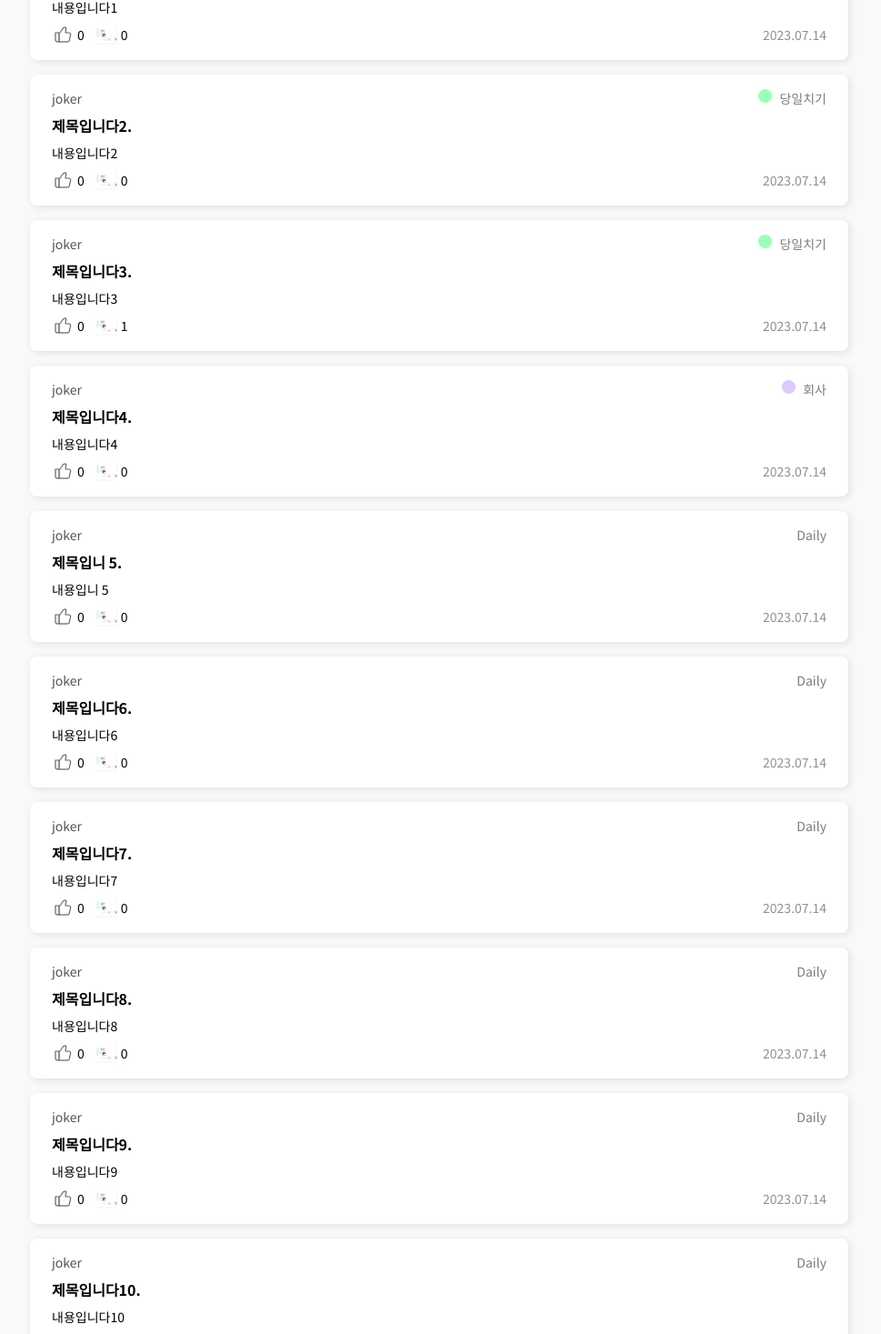
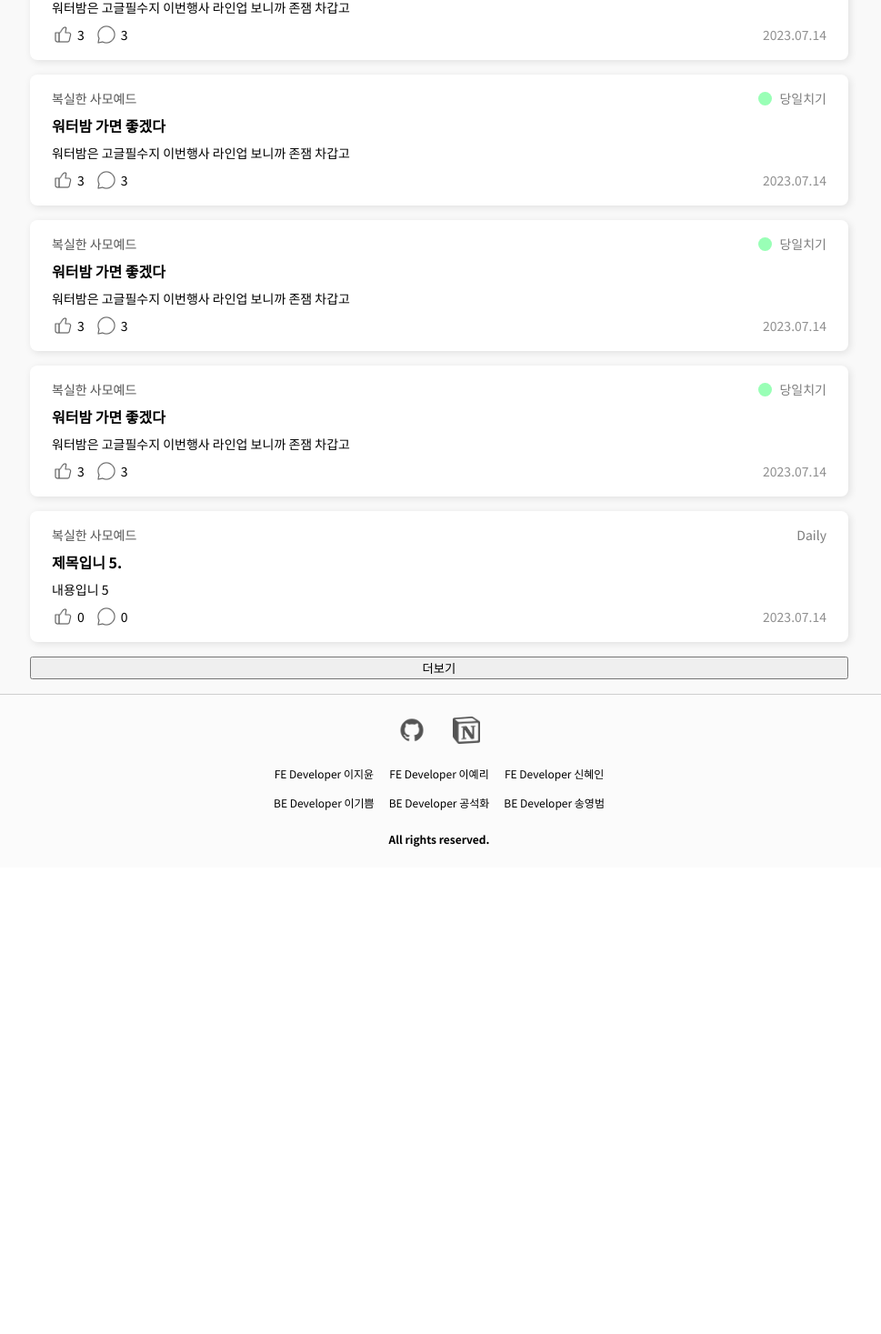
Before and after one commit to codestates-seb/seb44_main_032, a Vue app in the folder client/: page /community in a window 1280 px wide. Shown: the part 296-1763 px from the top of the page at 91% size, without its empty margins (157-1126 px from the left). After the commit the page ends 1250 px from the top, so only its background shows below. Built offline with nearby package versions, Linux system fonts and the light colour scheme; no server answers; a small style sheet from the web is missing.

Commit message:
fix : css

```diff
--- a/client/public/community/getCommunityList-page1.json
+++ b/client/public/community/getCommunityList-page1.json
@@ -2,49 +2,47 @@
   "data": [
     {
       "communityId": 1,
-      "title": "제목입니다1",
-      "body": "내용입니다1",
+      "title": "워터밤 가면 좋겠다",
+      "body": "워터밤은 고글필수지 이번행사 라인업 보니까 존잼 차갑고",
       "category": "당일치기",
       "createdAt": "2023-07-14T15:32:43.140087",
       "updatedAt": "2023-07-14T15:32:43.140087",
-      "userInfo": { "nickname": "joker" },
-      "views": 0,
-      "liked": 0
+      "userInfo": { "nickname": "복실한 사모예드" },
+      "views": 3,
+      "liked": 3
     },
     {
       "communityId": 2,
-      "title": "제목입니다2.",
-      "body": "내용입니다2",
+      "title": "워터밤 가면 좋겠다",
+      "body": "워터밤은 고글필수지 이번행사 라인업 보니까 존잼 차갑고",
       "category": "당일치기",
-      "createdAt": "2023-07-14T15:32:34.584387",
-      "updatedAt": "2023-07-14T15:32:34.584387",
-      "userInfo": { "nickname": "joker" },
-      "views": 0,
-      "liked": 0
+      "createdAt": "2023-07-14T15:32:43.140087",
+      "updatedAt": "2023-07-14T15:32:43.140087",
+      "userInfo": { "nickname": "복실한 사모예드" },
+      "views": 3,
+      "liked": 3
     },
     {
       "communityId": 3,
-      "title": "제목입니다3.",
-      "body": "내용입니다3",
+      "title": "워터밤 가면 좋겠다",
+      "body": "워터밤은 고글필수지 이번행사 라인업 보니까 존잼 차갑고",
       "category": "당일치기",
-      "createdAt": "2023-07-14T15:31:26.522173",
-      "updatedAt": "2023-07-14T15:36:46.710613",
-      "userInfo": { "nickname": "joker" },
-      "views": 1,
-      "liked": 0
+      "createdAt": "2023-07-14T15:32:43.140087",
+      "updatedAt": "2023-07-14T15:32:43.140087",
+      "userInfo": { "nickname": "복실한 사모예드" },
+      "views": 3,
+      "liked": 3
     },
     {
       "communityId": 4,
-      "title": "제목입니다4.",
-      "body": "내용입니다4",
-      "category": "회사",
-      "createdAt": "2023-07-14T15:32:34.584387",
-      "updatedAt": "2023-07-14T15:32:34.584387",
-      "userInfo": {
-        "nickname": "joker"
-      },
-      "views": 0,
-      "liked": 0
+      "title": "워터밤 가면 좋겠다",
+      "body": "워터밤은 고글필수지 이번행사 라인업 보니까 존잼 차갑고",
+      "category": "당일치기",
+      "createdAt": "2023-07-14T15:32:43.140087",
+      "updatedAt": "2023-07-14T15:32:43.140087",
+      "userInfo": { "nickname": "복실한 사모예드" },
+      "views": 3,
+      "liked": 3
     },
     {
       "communityId": 5,
@@ -54,72 +52,7 @@
       "createdAt": "2023-07-14T15:32:34.584387",
       "updatedAt": "2023-07-14T15:32:34.584387",
       "userInfo": {
-        "nickname": "joker"
-      },
-      "views": 0,
-      "liked": 0
-    },
-    {
-      "communityId": 6,
-      "title": "제목입니다6.",
-      "body": "내용입니다6",
-      "category": "Daily",
-      "createdAt": "2023-07-14T15:32:34.584387",
-      "updatedAt": "2023-07-14T15:32:34.584387",
-      "userInfo": {
-        "nickname": "joker"
-      },
-      "views": 0,
-      "liked": 0
-    },
-    {
-      "communityId": 7,
-      "title": "제목입니다7.",
-      "body": "내용입니다7",
-      "category": "Daily",
-      "createdAt": "2023-07-14T15:32:34.584387",
-      "updatedAt": "2023-07-14T15:32:34.584387",
-      "userInfo": {
-        "nickname": "joker"
-      },
-      "views": 0,
-      "liked": 0
-    },
-    {
-      "communityId": 8,
-      "title": "제목입니다8.",
-      "body": "내용입니다8",
-      "category": "Daily",
-      "createdAt": "2023-07-14T15:32:34.584387",
-      "updatedAt": "2023-07-14T15:32:34.584387",
-      "userInfo": {
-        "nickname": "joker"
-      },
-      "views": 0,
-      "liked": 0
-    },
-    {
-      "communityId": 9,
-      "title": "제목입니다9.",
-      "body": "내용입니다9",
-      "category": "Daily",
-      "createdAt": "2023-07-14T15:32:34.584387",
-      "updatedAt": "2023-07-14T15:32:34.584387",
-      "userInfo": {
-        "nickname": "joker"
-      },
-      "views": 0,
-      "liked": 0
-    },
-    {
-      "communityId": 10,
-      "title": "제목입니다10.",
-      "body": "내용입니다10",
-      "category": "Daily",
-      "createdAt": "2023-07-14T15:32:34.584387",
-      "updatedAt": "2023-07-14T15:32:34.584387",
-      "userInfo": {
-        "nickname": "joker"
+        "nickname": "복실한 사모예드"
       },
       "views": 0,
       "liked": 0
@@ -127,7 +60,7 @@
   ],
   "pageInfo": {
     "page": 1,
-    "size": 10,
+    "size": 5,
     "totalElements": 10,
     "totalPages": 3
   }
--- a/client/public/mypage/getMyPage.json
+++ b/client/public/mypage/getMyPage.json
@@ -1,5 +1,5 @@
 {
-  "data" : {
+  "data": {
     "user": {
       "nickname": "hyein0608",
       "name": "신혜인",
--- a/client/src/components/Community/PostsCard.tsx
+++ b/client/src/components/Community/PostsCard.tsx
@@ -80,6 +80,7 @@ const TopContainer = styled.div`
 
 const CategoryBox = styled.div`
   display: flex;
+  align-items: center;
   color: #7c7c7c;
 `;
 
--- a/client/src/components/Community/SearchBar.tsx
+++ b/client/src/components/Community/SearchBar.tsx
@@ -49,7 +49,7 @@ const SearchBarContainer = styled.div`
   display: flex;
   align-items: center;
   background-color: white;
-  @media screen and (max-width: 500px) {
+  @media screen and (max-width: 600px) {
     padding: 8px;
     width: 240px;
   }
@@ -60,7 +60,11 @@ const Input = styled.input`
   border: none;
   margin-left: 12px;
   font-size: 16px;
+  width: 100%;
   &:focus-visible {
     outline: none;
   }
+  /* @media screen and (max-width: 600px) {
+    width: 180px;
+  } */
 `;
--- a/client/src/page/Community/Community.tsx
+++ b/client/src/page/Community/Community.tsx
@@ -147,7 +147,7 @@ const StyledButton = styled.button<{ isCurrent: boolean }>`
   border: none;
   padding: 12px 16px;
   font-size: 20px;
-  @media screen and (max-width: 500px) {
+  @media screen and (max-width: 600px) {
     font-size: 16px;
     padding: 12px 14px;
   }
@@ -176,8 +176,8 @@ const RightContainer = styled.div`
   display: flex;
   align-items: center;
   gap: 24px;
-  @media screen and (max-width: 837px) {
-    margin-top: 16px;
+  @media screen and (max-width: 850px) {
+    margin-top: 20px;
   }
 `;
 
--- a/client/src/page/MyPage/MyPage.tsx
+++ b/client/src/page/MyPage/MyPage.tsx
@@ -133,6 +133,7 @@ const MyPageContainer = styled.div`
   justify-content: center;
   align-items: center;
   margin-top: 67px;
+  margin-bottom: 200px;
 `;
 
 const ProfileImg = styled.img``;
@@ -140,6 +141,7 @@ const ProfileImg = styled.img``;
 const ProfileContainer = styled.div`
   display: block;
   position: relative;
+  margin-top: 80px;
 `;
 
 const StyledIcon = styled(IoSettingsOutline)`
```
Also changed, not shown: client/src/assets/commentIcon.png, client/src/assets/landingComment.png (added).
